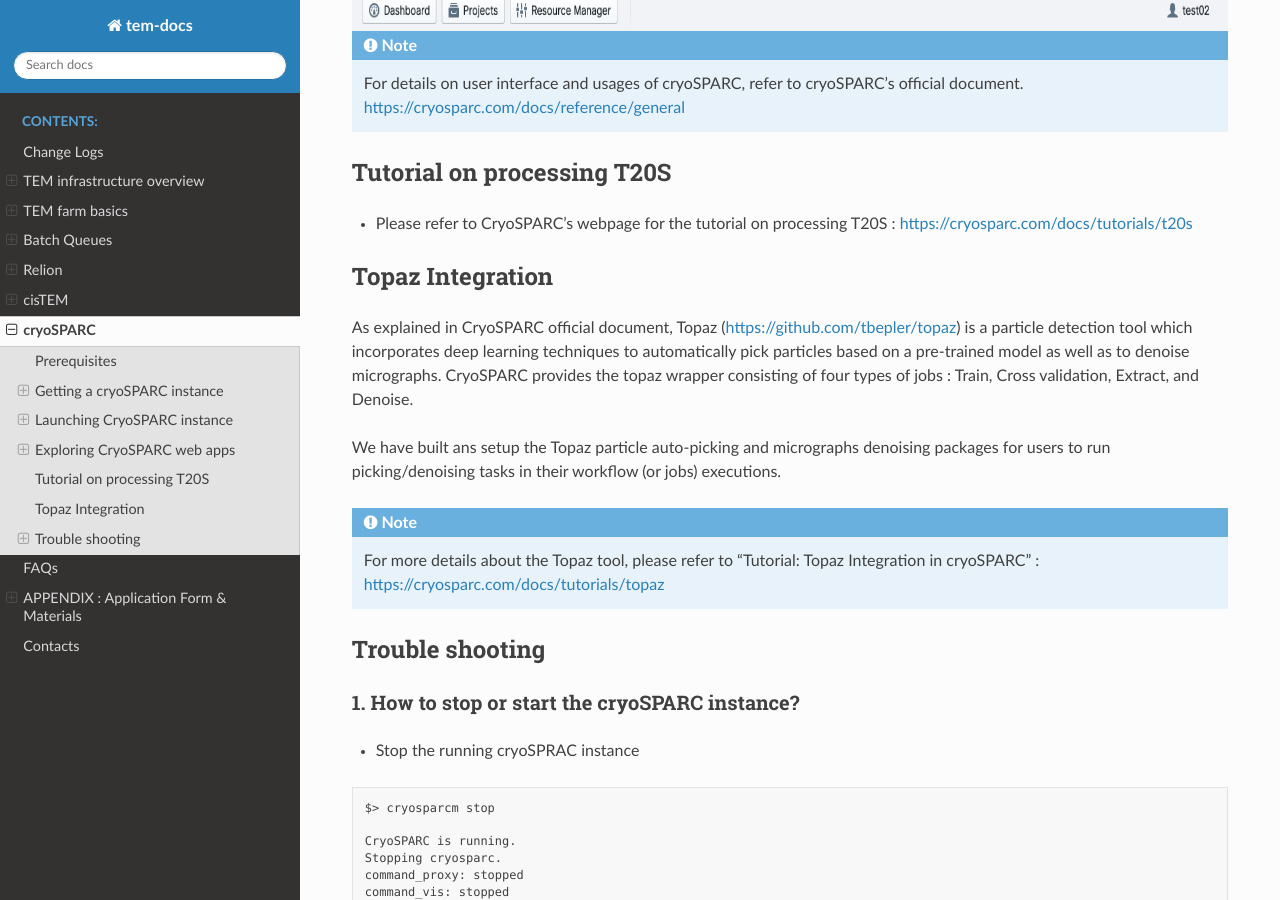
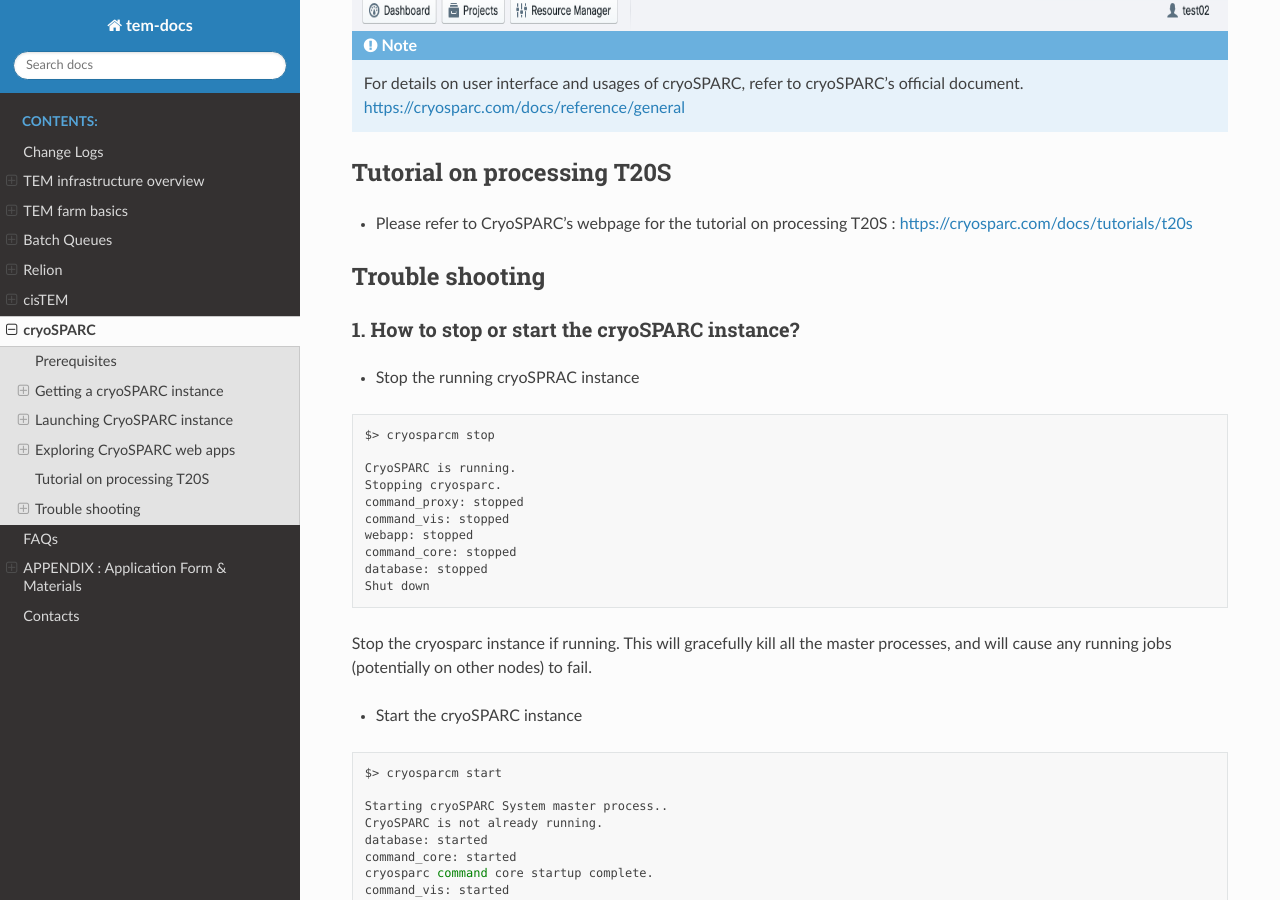
Before and after one commit to junglok/tem-docs, a Sphinx documentation site: the page built from docs/cryoSPARC.rst, in a window 1280 px wide and 900 px high, scrolled down 8622 px. Built offline with Sphinx 7.4.7 and the Read the Docs theme 2.0.0, drawn with Linux system fonts in a browser that asks for light colours; some of the changed text lies outside the part shown.

Commit message:
topaz deleted

```diff
--- a/docs/cryoSPARC.rst
+++ b/docs/cryoSPARC.rst
@@ -268,20 +268,6 @@
 * Please refer to CryoSPARC's webpage for the tutorial on processing T20S : https://cryosparc.com/docs/tutorials/t20s
 
 
-Topaz Integration
-=================
-
-As explained in CryoSPARC official document, Topaz (https://github.com/tbepler/topaz) is a particle detection tool which incorporates deep learning techniques
-to automatically pick particles based on a pre-trained model as well as to denoise micrographs.
-CryoSPARC provides the topaz wrapper consisting of four types of jobs : Train, Cross validation, Extract, and Denoise.
-
-We have built ans setup the Topaz particle auto-picking and micrographs denoising packages for users to run picking/denoising tasks in their workflow (or jobs) executions.
-
-.. note::
-   For more details about the Topaz tool, please refer to "Tutorial: Topaz Integration in cryoSPARC" : https://cryosparc.com/docs/tutorials/topaz
-
-
-
 
 Trouble shooting
 ================
```
